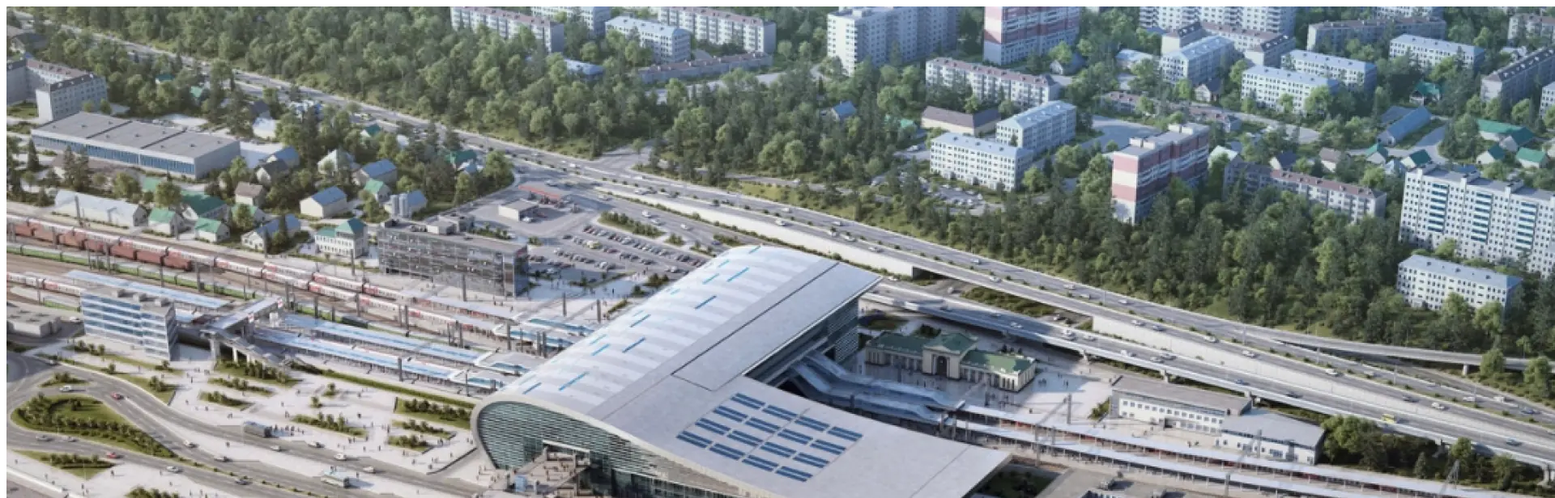
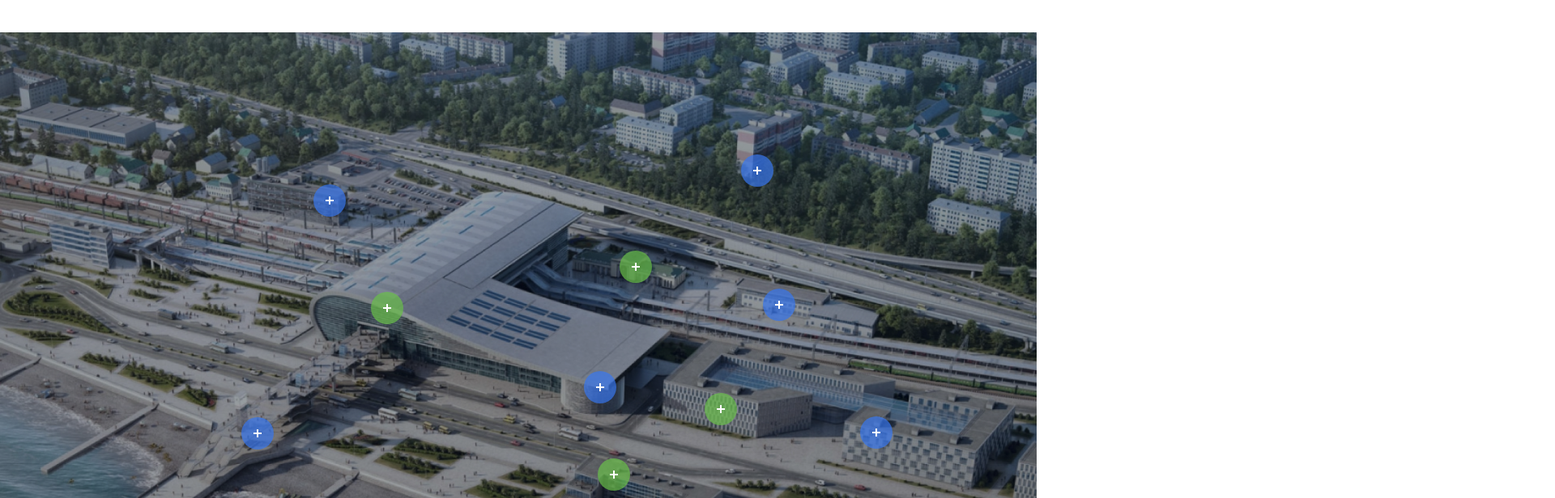
Before and after one commit to solusmax/only-digital, a plain HTML site: page index.html in a window 1280 px wide. Shown: the top 616 px of the page at 81% size, 1920 px wide, since content can reach past the window. Drawn offline with Linux system fonts and the light colour scheme.

Commit message:
Завершил реализацию

```diff
--- a/index.html
+++ b/index.html
@@ -9,18 +9,38 @@
 
   <body class="page__body">
     <div class="interactive-photo page__interactive-photo">
-      <img class="interactive-photo__image" src="./stadium.webp" alt="Фотография стадиона.">
+      <img class="interactive-photo__image" src="./stadium.jpg" alt="Фотография стадиона.">
 
-      <button class="button button--closed button--blue interactive-photo__button">Здание</button>
-      <button class="button button--closed button--blue interactive-photo__button">Пирс</button>
-      <button class="button button--closed button--blue interactive-photo__button">Здание</button>
-      <button class="button button--closed button--blue interactive-photo__button">Здание</button>
-      <button class="button button--closed button--blue interactive-photo__button">Здание</button>
-      <button class="button button--closed button--blue interactive-photo__button">Здание</button>
-      <button class="button button--closed button--green interactive-photo__button">Здание</button>
-      <button class="button button--closed button--green interactive-photo__button">Здание</button>
-      <button class="button button--closed button--green interactive-photo__button">Здание</button>
-      <button class="button button--opened button--green interactive-photo__button">Стадион</button>
+      <button class="button interactive-photo__button interactive-photo__button--1">
+        <span class="visually-hidden">Здание</span>
+      </button>
+      <button class="button interactive-photo__button interactive-photo__button--2">
+        <span class="visually-hidden">Пирс</span>
+      </button>
+      <button class="button interactive-photo__button interactive-photo__button--3">
+        <span class="visually-hidden">Здание</span>
+      </button>
+      <button class="button interactive-photo__button interactive-photo__button--4">
+        <span class="visually-hidden">Здание</span>
+      </button>
+      <button class="button interactive-photo__button interactive-photo__button--5">
+        <span class="visually-hidden">Здание</span>
+      </button>
+      <button class="button interactive-photo__button interactive-photo__button--6">
+        <span class="visually-hidden">Здание</span>
+      </button>
+      <button class="button button--green interactive-photo__button interactive-photo__button--7">
+        <span class="visually-hidden">Здание</span>
+      </button>
+      <button class="button button--green interactive-photo__button interactive-photo__button--8">
+        <span class="visually-hidden">Здание</span>
+      </button>
+      <button class="button button--green interactive-photo__button interactive-photo__button--9">
+        <span class="visually-hidden">Здание</span>
+      </button>
+      <button class="button button--green interactive-photo__button interactive-photo__button--10">
+        <span class="visually-hidden">Стадион</span>
+      </button>
     </div>
     <script src="./script.js"></script>
   </body>
--- a/script.js
+++ b/script.js
@@ -0,0 +1,45 @@
+const interactivePhotoNode = document.querySelector('.interactive-photo');
+
+const openButton = (button) => {
+  const buttonSpanNode = button.querySelector('span');
+
+  button.classList.add('button--opened');
+  buttonSpanNode.classList.remove('visually-hidden');
+}
+
+const closeButton = (button) => {
+  const buttonSpanNode = button.querySelector('span');
+
+  button.classList.remove('button--opened');
+  buttonSpanNode.classList.add('visually-hidden');
+}
+
+const hasOpenButton = () => interactivePhotoNode.querySelector('.button--opened');
+
+const closePreviousButton = (currentButton) => {
+  const openedButtonNode = interactivePhotoNode.querySelector('.button--opened');
+
+  if (openedButtonNode !== currentButton) {
+    closeButton(openedButtonNode);
+  }
+}
+
+const isButtonOpen = (button) => button.classList.contains('button--opened');
+
+const handleInteractiveImageClick = (evt) => {
+  evt.preventDefault();
+
+  const isTargetButton = evt.target.classList.contains('button');
+
+  if (hasOpenButton()) {
+    closePreviousButton(isTargetButton ? evt.target : null);
+  }
+
+  if (isTargetButton) {
+    isButtonOpen(evt.target)
+      ? closeButton(evt.target)
+      : openButton(evt.target);
+  }
+}
+
+interactivePhotoNode.addEventListener('click', handleInteractiveImageClick);
--- a/style.css
+++ b/style.css
@@ -1,3 +1,9 @@
+*,
+*::before,
+*::after {
+  box-sizing: border-box;
+}
+
 .visually-hidden {
   position: absolute;
 
@@ -14,3 +20,217 @@
   clip: rect(1px, 1px, 1px, 1px);
   clip-path: inset(100%);
 }
+
+/* PAGE */
+
+.page {
+  height: 100%;
+}
+
+.page__body {
+  overflow-wrap: break-word;
+
+  display: flex;
+  align-items: center;
+  min-width: 1280px;
+  min-height: 100%;
+  margin: 0;
+}
+
+/* BUTTON */
+
+.button {
+  font-family: "Arial", sans-serif;
+  font-weight: 400;
+  font-size: 14px;
+  line-height: 1;
+  color: rgb(255, 255, 255);
+
+  position: relative;
+
+  display: inline-block;
+  width: 40px;
+  height: 40px;
+  border: 0;
+  border-radius: 50%;
+
+  background-color: rgba(56, 119, 238, 0.7);
+  transition-property: background-color;
+  transition-duration: 0.15s;
+  cursor: pointer;
+}
+
+.button:hover {
+  background-color: rgba(56, 119, 238, 0.8);
+}
+
+.button:active {
+  background-color: rgba(56, 119, 238, 0.9);
+}
+
+.button::before,
+.button::after {
+  content: "";
+
+  position: absolute;
+  left: 50%;
+  top: 50%;
+  transform: translate(-50%, -50%);
+
+  background-color: rgb(255, 255, 255);
+
+  pointer-events: none;
+}
+
+.button::before {
+  width: 10px;
+  height: 2px;
+}
+
+.button::after {
+  width: 2px;
+  height: 10px;
+}
+
+.button--opened {
+  width: auto;
+  min-width: 55px;
+  max-width: 210px;
+  height: auto;
+  min-height: 40px;
+  padding: 12px;
+  padding-left: 40px;
+  padding-right: 15px;
+  border-radius: 40px;
+
+  background-color: rgb(56, 119, 238);
+}
+
+.button--opened:hover {
+  background-color: rgba(56, 119, 238, 0.9);
+}
+
+.button--opened:active {
+  background-color: rgba(56, 119, 238, 0.8);
+}
+
+.button--opened::before {
+  left: 15px;
+
+  transform: translate(0, -50%);
+}
+
+.button--opened::after {
+  display: none;
+}
+
+.button > span {
+  pointer-events: none;
+}
+
+.button--green {
+  background-color: rgba(106, 191, 75, 0.7);
+}
+
+.button--green:hover {
+  background-color: rgba(106, 191, 75, 0.8);
+}
+
+.button--green:active {
+  background-color: rgba(106, 191, 75, 0.9);
+}
+
+.button--green.button--opened {
+  background-color: rgb(106, 191, 75);
+}
+
+.button--green.button--opened:hover {
+  background-color: rgba(106, 191, 75, 0.9);
+}
+
+.button--green.button--opened:active {
+  background-color: rgba(106, 191, 75, 0.8);
+}
+
+/* INTERACTIVE-PHOTO */
+
+.interactive-photo {
+  position: relative;
+
+  display: flex;
+  width: 100%;
+  height: 100%;
+}
+
+.interactive-photo::before {
+  content: "";
+
+  position: absolute;
+  left: 0;
+  right: 0;
+  top: 0;
+  bottom: 0;
+
+  background-color: rgb(2, 15, 32, 0.4);
+
+  pointer-events: none;
+}
+
+.interactive-photo__image {
+  width: 100%;
+  height: 100%;
+}
+
+.interactive-photo__button {
+  position: absolute;
+}
+
+.interactive-photo__button--1 {
+  left: 30.2%;
+  top: 26.15%;
+}
+
+.interactive-photo__button--2 {
+  left: 23.25%;
+  top: 66.1%;
+}
+
+.interactive-photo__button--3 {
+  left: 71.5%;
+  top: 21%;
+}
+
+.interactive-photo__button--4 {
+  left: 73.6%;
+  top: 44%;
+}
+
+.interactive-photo__button--5 {
+  left: 56.3%;
+  top: 58.2%;
+}
+
+.interactive-photo__button--6 {
+  left: 83%;
+  top: 66%;
+}
+
+.interactive-photo__button--7 {
+  left: 59.8%;
+  top: 37.45%;
+}
+
+.interactive-photo__button--8 {
+  left: 68%;
+  top: 62%;
+}
+
+.interactive-photo__button--9 {
+  left: 57.65%;
+  top: 73.2%;
+}
+
+.interactive-photo__button--10 {
+  left: 35.8%;
+  top: 44.6%;
+}
```
Also changed, not shown: stadium.jpg (added), stadium.webp (deleted).
